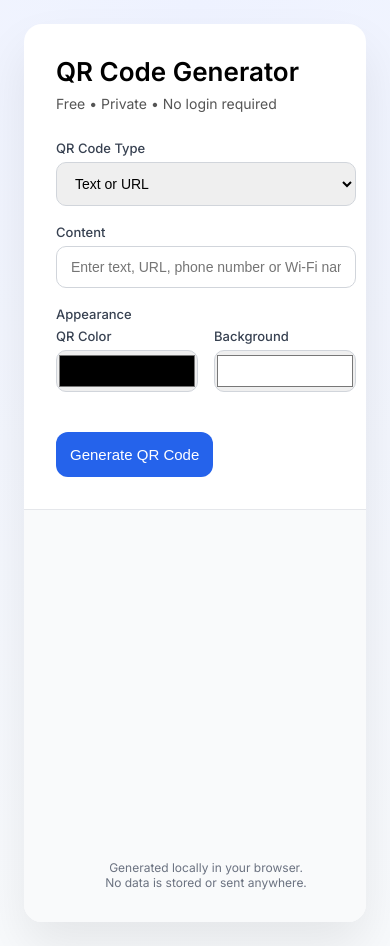
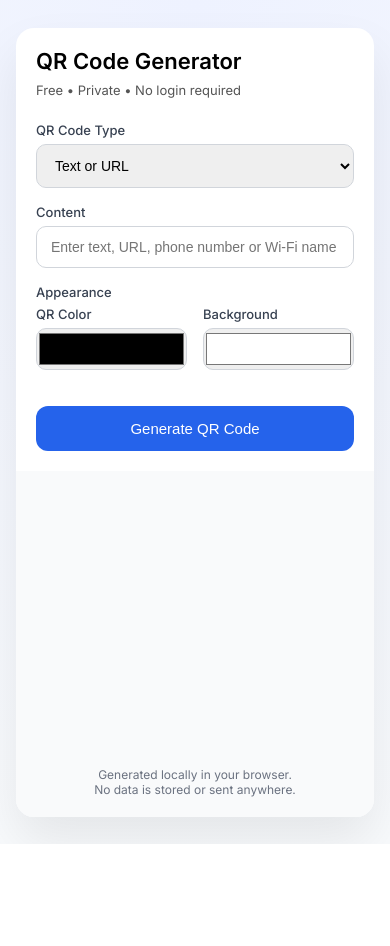
Before and after one commit to ajinkyabhavsar/QR_code_generator, a plain HTML site: page index.html in a window 390 px wide. After the commit the page ends 844 px from the top, so only its background shows below. Drawn offline with Linux system fonts and the light colour scheme.

Commit message:
Mobile responsive UI

```diff
--- a/index.html
+++ b/index.html
@@ -26,8 +26,8 @@ body {
 
 .app {
     width: 100%;
-    max-width: 880px;
-    padding: 24px;
+    max-width: 900px;
+    padding: 16px;
 }
 
 .card {
@@ -39,6 +39,7 @@ body {
     overflow: hidden;
 }
 
+/* LEFT / RIGHT */
 .left {
     padding: 32px;
 }
@@ -52,6 +53,7 @@ body {
     justify-content: center;
 }
 
+/* TEXT */
 h1 {
     font-size: 26px;
     margin: 0 0 8px;
@@ -60,7 +62,7 @@ h1 {
 .subtitle {
     color: #555;
     font-size: 14px;
-    margin-bottom: 28px;
+    margin-bottom: 24px;
 }
 
 .label {
@@ -70,13 +72,14 @@ h1 {
     color: #374151;
 }
 
+/* INPUTS */
 input, select {
     width: 100%;
     padding: 12px 14px;
     border-radius: 10px;
     border: 1px solid #d1d5db;
     font-size: 14px;
-    margin-bottom: 18px;
+    margin-bottom: 16px;
 }
 
 input:focus, select:focus {
@@ -84,10 +87,11 @@ input:focus, select:focus {
     border-color: #2563eb;
 }
 
+/* COLORS */
 .color-row {
     display: flex;
     gap: 16px;
-    margin-bottom: 22px;
+    margin-bottom: 20px;
 }
 
 .color-box {
@@ -100,7 +104,9 @@ input:focus, select:focus {
     cursor: pointer;
 }
 
+/* BUTTONS */
 button {
+    width: 100%;
     background: #2563eb;
     color: white;
     border: none;
@@ -116,6 +122,13 @@ button:hover {
     background: #1e40af;
 }
 
+.download {
+    margin-top: 18px;
+    background: #16a34a;
+    display: none;
+}
+
+/* QR */
 #qrcode {
     width: 300px;
     height: 300px;
@@ -124,28 +137,53 @@ button:hover {
     justify-content: center;
 }
 
-.download {
-    margin-top: 18px;
-    background: #16a34a;
-    display: none;
-}
-
+/* FOOTER */
 .privacy {
-    margin-top: 18px;
+    margin-top: 16px;
     font-size: 12px;
     color: #6b7280;
     text-align: center;
 }
 
-@media (max-width: 900px) {
+/* ✅ MOBILE FIX */
+@media (max-width: 768px) {
+
     .card {
         grid-template-columns: 1fr;
     }
-    .right {
-        border-top: 1px solid #e5e7eb;
+
+    .left, .right {
+        padding: 24px;
+    }
+
+    #qrcode {
+        width: 280px;
+        height: 280px;
+    }
+
+    h1 {
+        font-size: 22px;
+    }
+
+    .subtitle {
+        font-size: 13px;
+    }
+}
+
+/* EXTRA SMALL DEVICES */
+@media (max-width: 420px) {
+
+    .left, .right {
+        padding: 20px;
+    }
+
+    #qrcode {
+        width: 260px;
+        height: 260px;
     }
 }
 </style>
+
 </head>
 
 <body>
```
